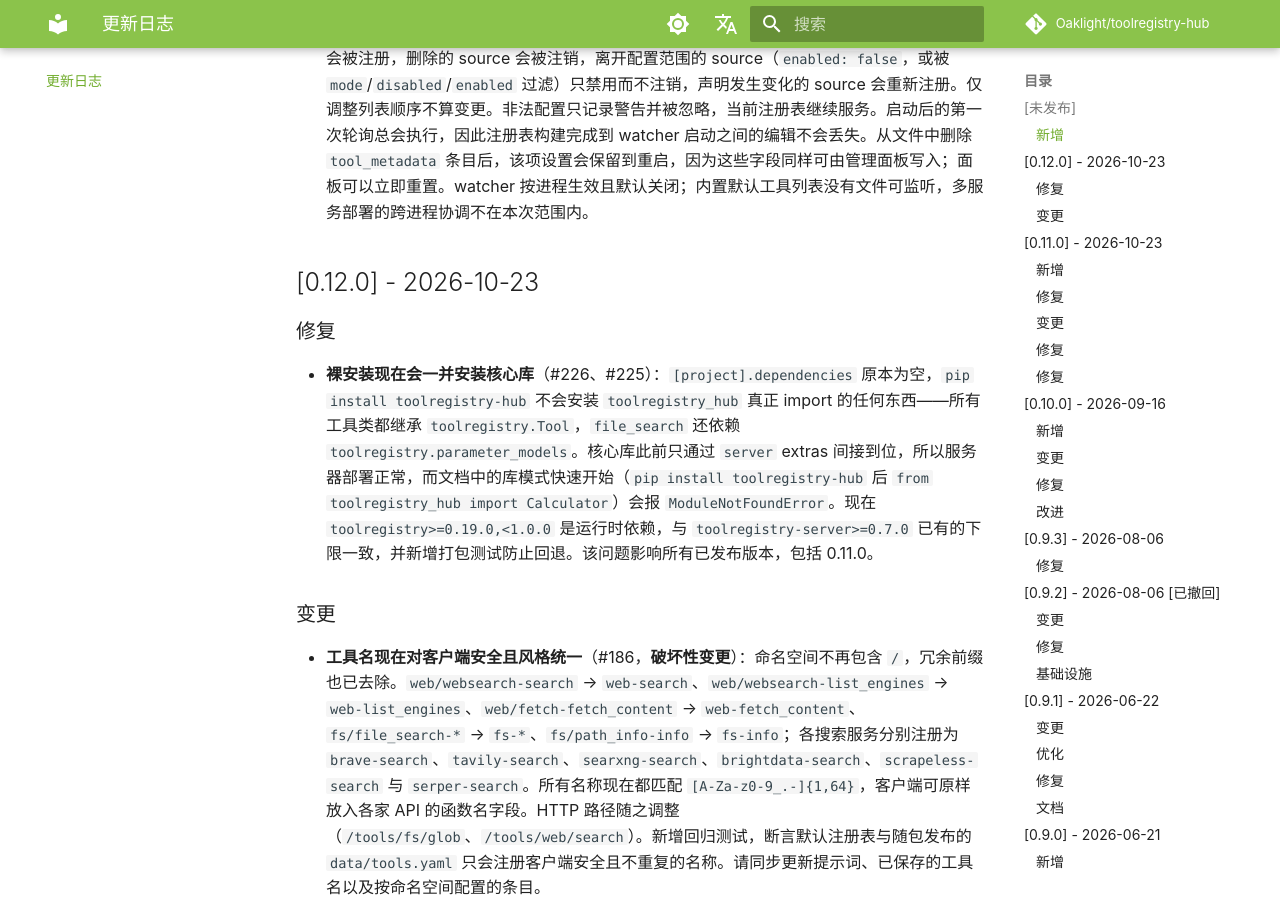
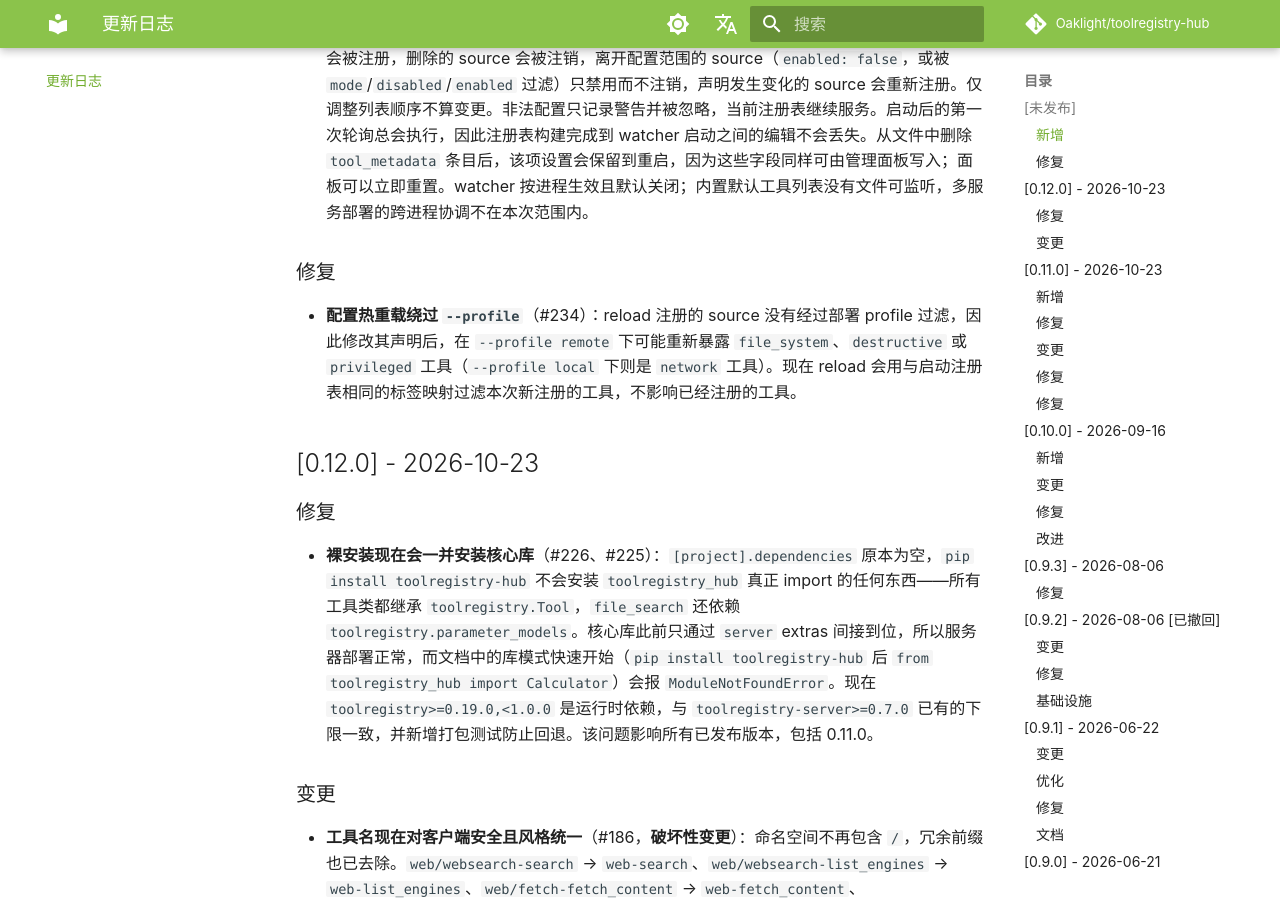
Before and after one commit to Oaklight/toolregistry-hub, an MkDocs documentation site: the page built from docs/changelog.md, in a window 1280 px wide and 900 px high, scrolled down 437 px. Built offline with MkDocs 1.6.1 and Material for MkDocs 9.7.7, drawn with Linux system fonts in a browser that asks for light colours; some web fonts are replaced; comment, search, counter and statistics services are not loaded.

Commit message:
docs: note the profile filter on config reload (#234)

```diff
--- a/docs/changelog.md
+++ b/docs/changelog.md
@@ -17,6 +17,10 @@ author: Oaklight
 ### 新增
 
 - **`tools.jsonc` 热重载**（#144）：加上 `--config-reload` 后，运行中的服务会监听配置文件（按 mtime/size 轮询，不引入新依赖），并对活动注册表做 source 级 diff：新增的 source 会被注册，删除的 source 会被注销，离开配置范围的 source（`enabled: false`，或被 `mode`/`disabled`/`enabled` 过滤）只禁用而不注销，声明发生变化的 source 会重新注册。仅调整列表顺序不算变更。非法配置只记录警告并被忽略，当前注册表继续服务。启动后的第一次轮询总会执行，因此注册表构建完成到 watcher 启动之间的编辑不会丢失。从文件中删除 `tool_metadata` 条目后，该项设置会保留到重启，因为这些字段同样可由管理面板写入；面板可以立即重置。watcher 按进程生效且默认关闭；内置默认工具列表没有文件可监听，多服务部署的跨进程协调不在本次范围内。
+
+### 修复
+
+- **配置热重载绕过 `--profile`**（#234）：reload 注册的 source 没有经过部署 profile 过滤，因此修改其声明后，在 `--profile remote` 下可能重新暴露 `file_system`、`destructive` 或 `privileged` 工具（`--profile local` 下则是 `network` 工具）。现在 reload 会用与启动注册表相同的标签映射过滤本次新注册的工具，不影响已经注册的工具。
 
 ## [0.12.0] - 2026-10-23
 
```
